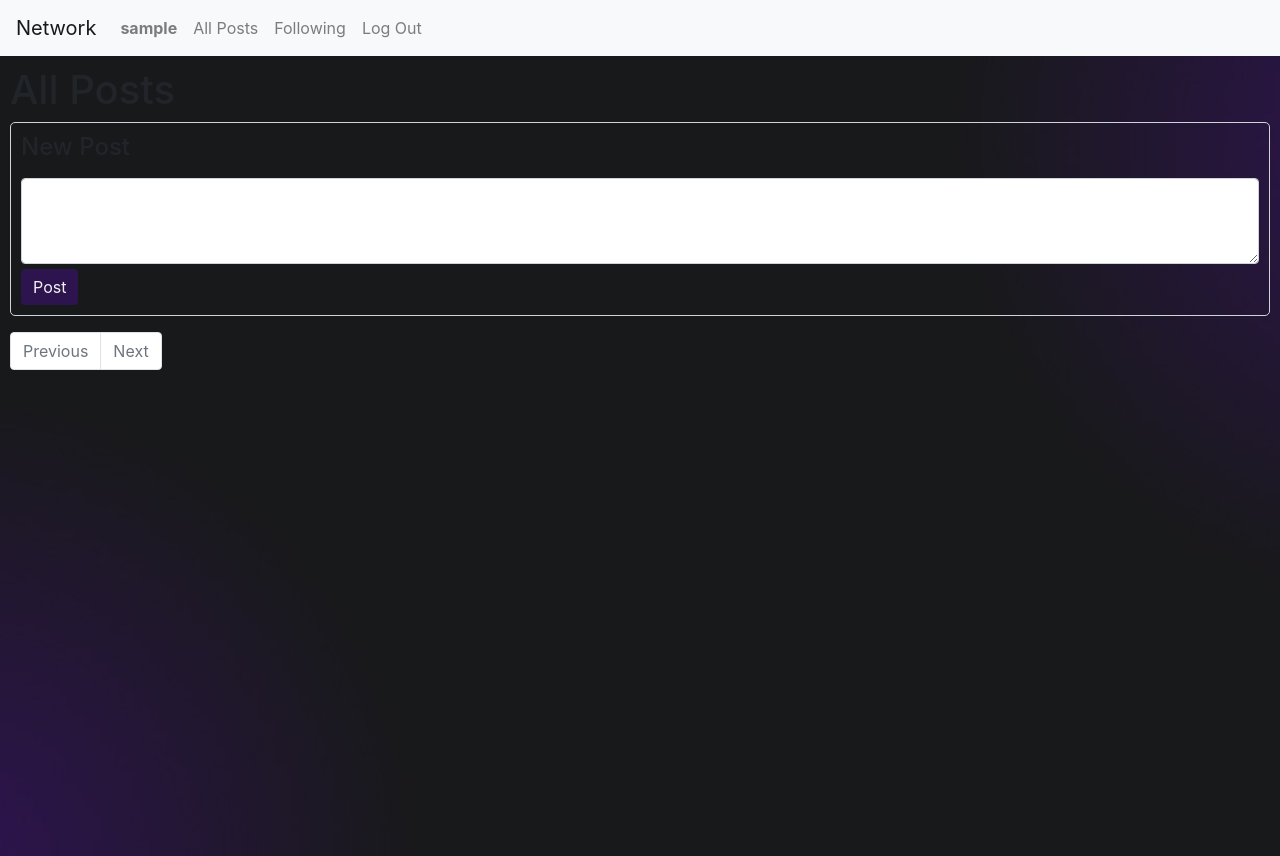
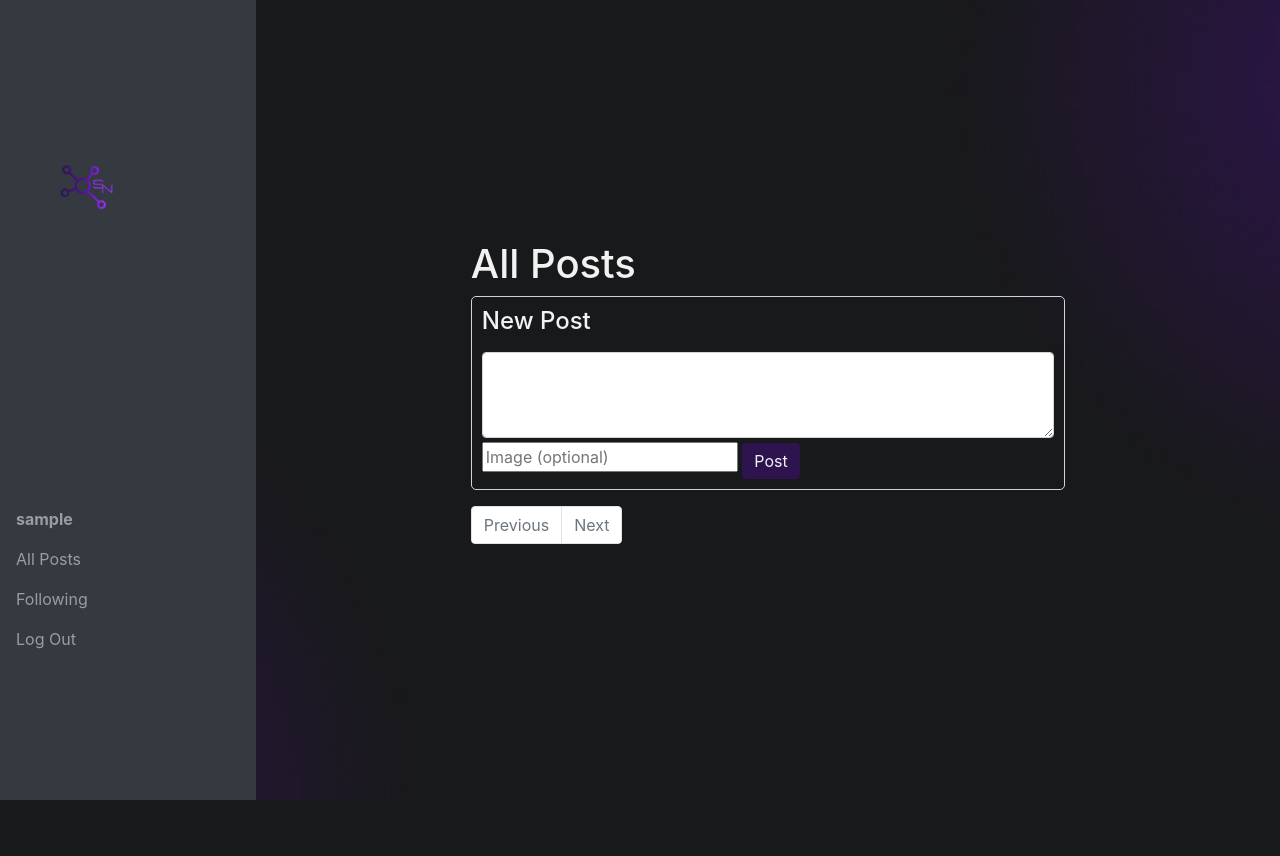
Before and after one commit to Aeziren/social-network, a Django app: page / in a window 1280 px wide. After the commit the page ends 800 px from the top, so only its background shows below. Run offline with Django 3.2, Linux system fonts and the light colour scheme; the visitor is signed in with stand-in values (Sample User, id 1); data that the repository does not hold is empty; some libraries are stand-ins or nearby versions.

Commit message:
added profile and post images

```diff
--- a/network/models.py
+++ b/network/models.py
@@ -1,14 +1,15 @@
 from django.contrib.auth.models import AbstractUser
 from django.db import models
 
-
+DEFAULT_PHOTO = ""
 class User(AbstractUser):
-    pass
+    photo = models.URLField(default=DEFAULT_PHOTO)
 
 
 class Post(models.Model):
     user = models.ForeignKey(User, on_delete=models.CASCADE, related_name="posts")
     content = models.TextField(max_length=280)
+    image = models.URLField(blank=True, null=True)
     timestamp = models.DateTimeField(auto_now_add=True)
     qtt_likes = models.PositiveIntegerField(default=0)
 
--- a/network/static/network/styles.css
+++ b/network/static/network/styles.css
@@ -8,17 +8,59 @@ input[type=submit][value="Post"] {
     margin-top: 5px;
 }
 
-.body {
-    padding: 10px;
+body {
+    display: flex;
     background-image: url("images/background.jpg");
     background-attachment: fixed;
     background-size: cover;
     height: 100vh;
 }
 
+.content {
+    padding: 10px;
+    color: #f2f2f2;
+    width: 60%;
+}
+
+.navbar {
+    height: 100vh;
+    width: 20vw;
+    position: fixed;
+}
+
 .logo {
     max-width: 300px;
 }
+
+.main {
+    width: 100%;
+    margin-left: 20vw;
+    display: flex;
+    flex-direction: column;
+    justify-content: center;
+    align-items: center;
+}
+
+.profile-photo {
+    clip-path: circle();
+    width: 100px;
+    height: auto;
+}
+
+.post-image {
+    max-width: 100%;
+    max-height: 50vh;
+    height: auto;
+    width: auto;
+    margin-left: 0 auto;
+}
+
+.container-image {
+    text-align: center;
+    max-width: 100%;
+    max-height: 50vh;
+}
+
 .sign-form {
     display: flex;
     flex-direction: column;
@@ -61,6 +103,11 @@ a:hover{
     text-align: left;
     font-size: smaller;
     color: #f2f2f2
+}
+
+#icon {
+    width: auto;
+    height: 80px;
 }
 
 .btn-primary {
--- a/network/templates/network/following.html
+++ b/network/templates/network/following.html
@@ -1,6 +1,6 @@
 {% extends "network/layout.html" %}
 
-{% block body %}
+{% block content %}
     <h1>Following</h1>
     {% for post in page_obj %}
         <div class="mb-3 post" id="post{{ post.pk }}" data-id="{{ post.pk }}">
--- a/network/templates/network/index.html
+++ b/network/templates/network/index.html
@@ -1,6 +1,6 @@
 {% extends "network/layout.html" %}
 
-{% block body %}
+{% block content %}
     <h1>All Posts</h1>
     {% if user.is_authenticated %}
         <div class="mb-3 post">
@@ -8,6 +8,7 @@
                 {% csrf_token %}
                 <label for="new-post" class="form-label"><h4>New Post</h4></label>
                 <textarea class="form-control" id="new-post" rows="3" name="content"></textarea>
+                <input type="url" name="post-image" pattern="https?://.*" placeholder="Image (optional)">
                 <input type="submit" class="btn btn-primary" value="Post">
             </form>
         </div>
@@ -17,9 +18,12 @@
             {% if post.user == request.user %}
                 <button class="edit_btn btn btn-primary">Edit</button>
             {% endif %}
-            <a href="{% url 'user' username=post.user %}"><h5>{{ post.user }}</h5></a>
+            <a href="{% url 'user' username=post.user %}"><img src="{{ post.user.photo }}" class="profile-photo"><h5>{{ post.user }}</h5></a>
             <div class="post_content">
                 {{ post.content }}
+            </div>
+            <div class="container-image">
+                <img src="{{ post.image }}" alt="Post Image" class="post-image">
             </div>
             <button class="save_btn btn btn-primary" hidden>Save</button>
             <button class="cancel_btn btn btn-secondary" hidden>Cancel</button>
--- a/network/templates/network/layout.html
+++ b/network/templates/network/layout.html
@@ -12,8 +12,9 @@
     <body>
 
         {% if user.is_authenticated %}
-            <nav class="navbar navbar-expand-lg navbar-light bg-light">
-                <a class="navbar-brand" href="#">Network</a>
+            <div>
+                <nav class="navbar navbar-dark bg-dark">
+                    <a class="navbar-brand" href="/"><img src="{% static 'network/images/logo.png' %}" id="icon"></a>
                     <div>
                     <ul class="navbar-nav mr-auto">
                         <li class="nav-item">
@@ -31,11 +32,14 @@
                     </ul>
                     </div>
                 </nav>
+            </div>
         {% endif %}
 
-        <div class="body">
-            {% block body %}
+        <div class="main">
+            <div class="content">
+                {% block content %}
                 {% endblock %}
+            </div>
         </div>
     </body>
 </html>
--- a/network/templates/network/login.html
+++ b/network/templates/network/login.html
@@ -1,7 +1,7 @@
 {% extends "network/layout.html" %}
 {% load static %}
 
-{% block body %}
+{% block content %}
     <div class="sign-form">
         <div>
             <img class="logo" src="{% static 'network/images/logo.png' %}">
--- a/network/templates/network/register.html
+++ b/network/templates/network/register.html
@@ -1,7 +1,7 @@
 {% extends "network/layout.html" %}
 {% load static %}
 
-{% block body %}
+{% block content %}
     <div class="sign-form">
         <div>
             <img class="logo" src="{% static 'network/images/logo.png' %}">
--- a/network/templates/network/user.html
+++ b/network/templates/network/user.html
@@ -1,6 +1,6 @@
 {% extends "network/layout.html" %}
 
-{% block body %}
+{% block content %}
     <div id="user-title">
         <h3>{{ profile.username }}'s Profile</h3>
         {% if not same_user and user.is_authenticated %}
--- a/network/views.py
+++ b/network/views.py
@@ -13,6 +13,9 @@ from .models import User, Post, Like, Follow
 ITEMS_PER_PAGE = 10
 
 def index(request):
+    if not request.user.is_authenticated:
+        return HttpResponseRedirect(reverse('login'))
+
     if request.method == "POST":
         content = request.POST.get("content")
         if content:
@@ -21,11 +24,10 @@ def index(request):
 
     posts = Post.objects.all().order_by("-timestamp")
 
-
+    # Highlight likes on liked posts
     liked_posts = []
-    if request.user.is_authenticated:
-        for item in request.user.liked.all():
-            liked_posts.append(item.post)
+    for item in request.user.liked.all():
+        liked_posts.append(item.post)
 
     # Pagination
     pages = Paginator(posts, ITEMS_PER_PAGE)
@@ -88,7 +90,6 @@ def register(request):
         return HttpResponseRedirect(reverse("index"))
     else:
         return render(request, "network/register.html")
-
 
 def user(request, username):
     profile = User.objects.get(username=username)
--- a/project4/settings.py
+++ b/project4/settings.py
@@ -120,3 +120,6 @@ USE_TZ = True
 # https://docs.djangoproject.com/en/3.0/howto/static-files/
 
 STATIC_URL = '/static/'
+
+# Configure use of decorator @login_required
+LOGIN_URL = "login"
```
Also changed, not shown: network/migrations/0003_post_image_user_photo.py (added). Lines whose indentation alone changed are shown as unchanged.
